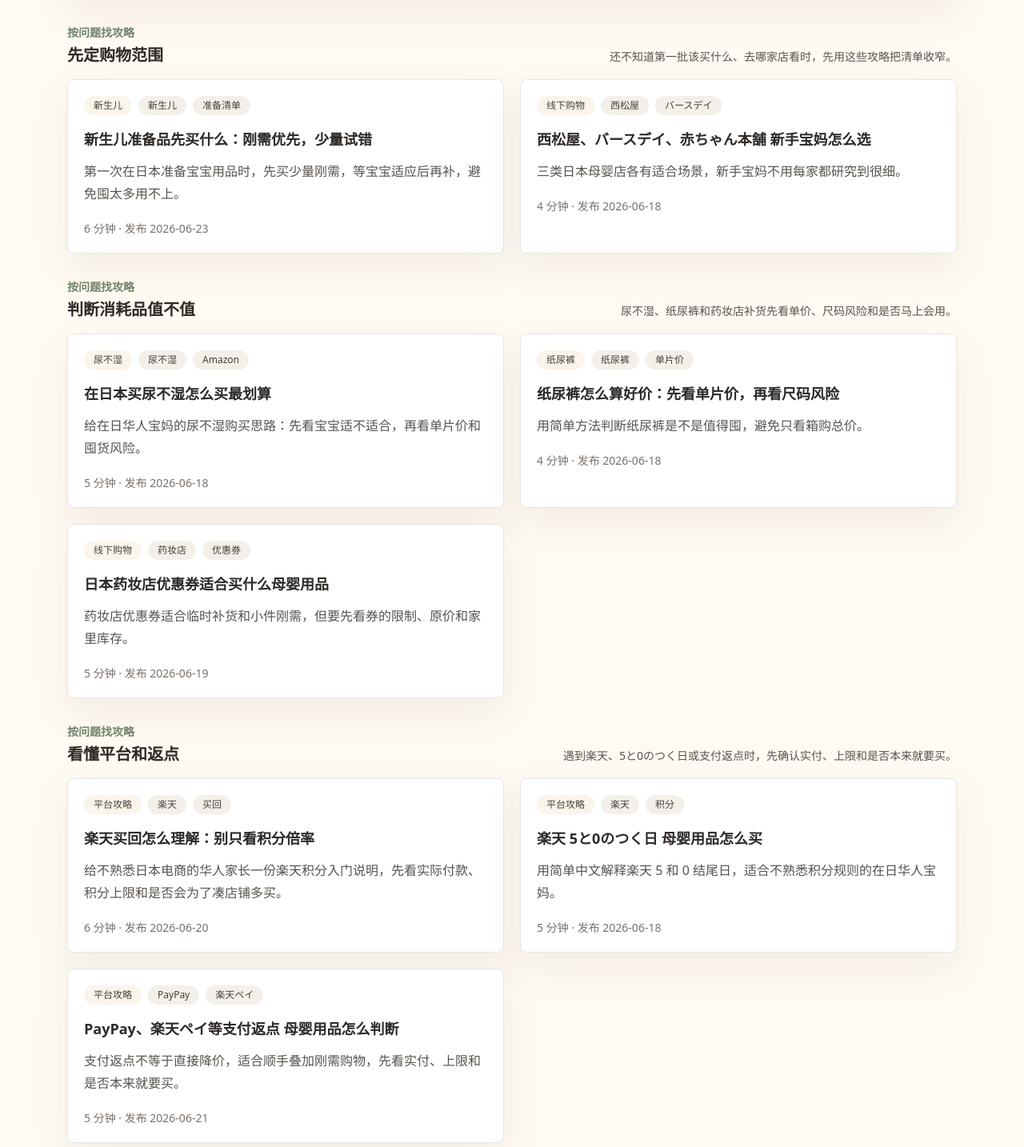
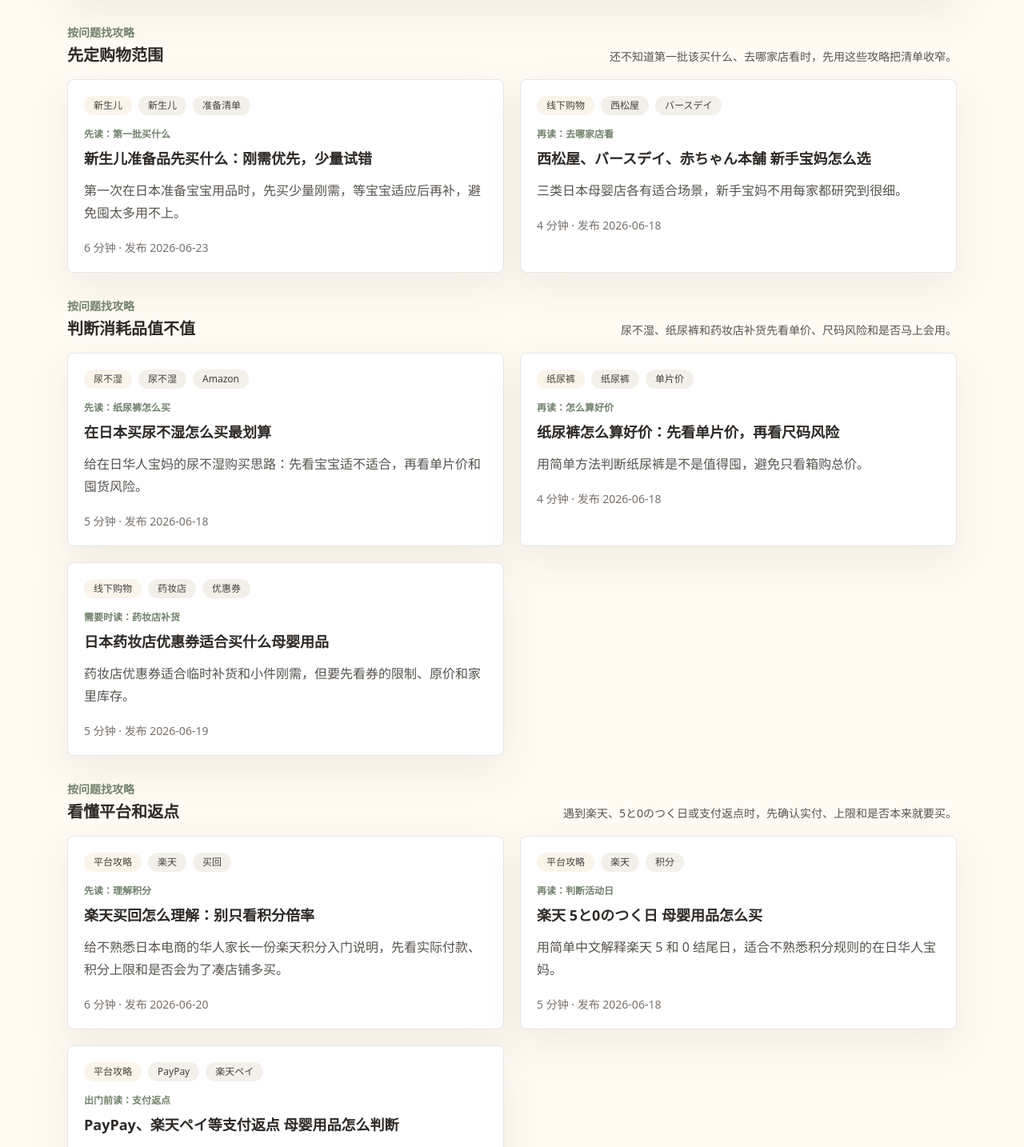
Before and after one commit to fengchuanli/mama-save-jp, a Next.js app: page /guides in a window 1280 px wide. Shown: the part 536-1970 px from the top of the page at 80% size. Built offline with nearby package versions, Linux system fonts and the light colour scheme.

Commit message:
优化攻略分组阅读顺序

```diff
--- a/components/GuideCard.tsx
+++ b/components/GuideCard.tsx
@@ -1,7 +1,12 @@
 import Link from "next/link";
 import type { GuideMeta } from "@/lib/types";
 
-export function GuideCard({ guide }: { guide: GuideMeta }) {
+type GuideCardProps = {
+  guide: GuideMeta;
+  contextLabel?: string;
+};
+
+export function GuideCard({ guide, contextLabel }: GuideCardProps) {
   return (
     <Link
       href={`/guides/${guide.slug}`}
@@ -17,6 +22,9 @@ export function GuideCard({ guide }: { guide: GuideMeta }) {
           </span>
         ))}
       </div>
+      {contextLabel ? (
+        <p className="mb-2 text-xs font-semibold text-tea">{contextLabel}</p>
+      ) : null}
       <h3 className="text-lg font-semibold text-ink">{guide.title}</h3>
       <p className="mt-3 leading-7 text-stone-600">{guide.description}</p>
       <p className="mt-5 text-sm text-stone-500">
--- a/pages/guides/index.tsx
+++ b/pages/guides/index.tsx
@@ -17,18 +17,35 @@ type GuidesProps = {
   guides: GuideMeta[];
 };
 
-const guideProblemGroups = [
+type GuideProblemGroup = {
+  id: string;
+  title: string;
+  description: string;
+  slugs: string[];
+  readingOrder: Record<string, string>;
+};
+
+const guideProblemGroups: GuideProblemGroup[] = [
   {
     id: "start",
     title: "先定购物范围",
     description: "还不知道第一批该买什么、去哪家店看时，先用这些攻略把清单收窄。",
-    slugs: ["newborn-shopping-list", "choose-baby-stores-japan"]
+    slugs: ["newborn-shopping-list", "choose-baby-stores-japan"],
+    readingOrder: {
+      "newborn-shopping-list": "先读：第一批买什么",
+      "choose-baby-stores-japan": "再读：去哪家店看"
+    }
   },
   {
     id: "essentials",
     title: "判断消耗品值不值",
     description: "尿不湿、纸尿裤和药妆店补货先看单价、尺码风险和是否马上会用。",
-    slugs: ["buy-diapers-japan", "diaper-price-line", "drugstore-coupon"]
+    slugs: ["buy-diapers-japan", "diaper-price-line", "drugstore-coupon"],
+    readingOrder: {
+      "buy-diapers-japan": "先读：纸尿裤怎么买",
+      "diaper-price-line": "再读：怎么算好价",
+      "drugstore-coupon": "需要时读：药妆店补货"
+    }
   },
   {
     id: "platforms",
@@ -38,13 +55,22 @@ const guideProblemGroups = [
       "rakuten-points-basics",
       "rakuten-5-0-mama-shopping",
       "payment-rebates-mama-shopping"
-    ]
+    ],
+    readingOrder: {
+      "rakuten-points-basics": "先读：理解积分",
+      "rakuten-5-0-mama-shopping": "再读：判断活动日",
+      "payment-rebates-mama-shopping": "出门前读：支付返点"
+    }
   },
   {
     id: "nursery",
     title: "保育园和童装准备",
     description: "入园清单、姓名贴和换季童装更容易买多，先按场景和尺码判断。",
-    slugs: ["nursery-entry-budget-items", "kids-clothes-size-80-90-100"]
+    slugs: ["nursery-entry-budget-items", "kids-clothes-size-80-90-100"],
+    readingOrder: {
+      "nursery-entry-budget-items": "先读：入园用品",
+      "kids-clothes-size-80-90-100": "换季前读：童装尺码"
+    }
   }
 ];
 
@@ -155,7 +181,11 @@ export default function Guides({ guides }: GuidesProps) {
 
               <div className="grid gap-5 md:grid-cols-2">
                 {group.guides.map((guide) => (
-                  <GuideCard key={guide.slug} guide={guide} />
+                  <GuideCard
+                    key={guide.slug}
+                    guide={guide}
+                    contextLabel={group.readingOrder[guide.slug]}
+                  />
                 ))}
               </div>
             </section>
```
Also changed, not shown: 1 other file (tests, documents, lock files or other folders).
